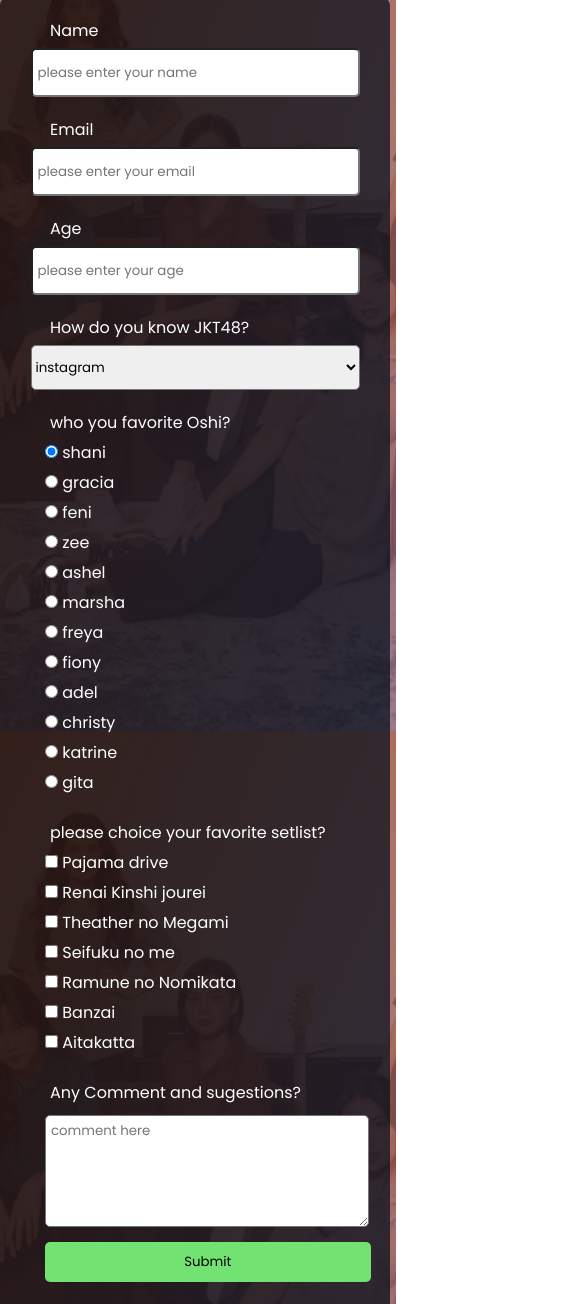
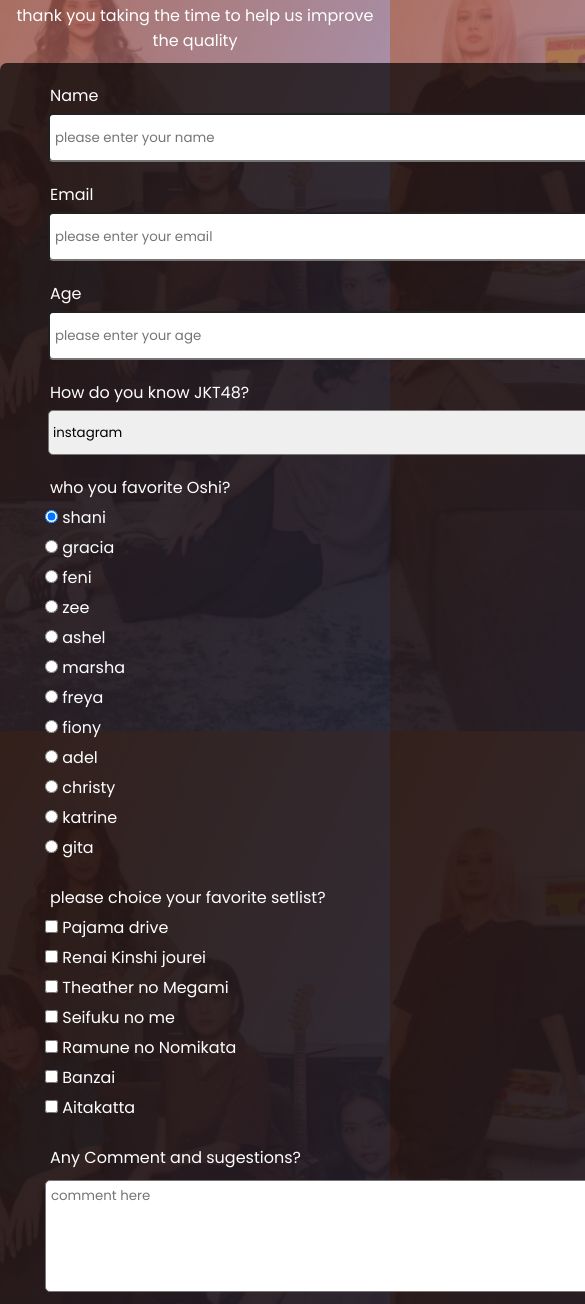
Before and after one commit to Ekoysrn/survey-form-fans-jkt48, a plain HTML site: page index.html in a window 390 px wide. Shown: the part 113-1417 px from the top of the page, 585 px wide, since content can reach past the window. Drawn offline with Linux system fonts and the light colour scheme; a script that the page names is missing.

Commit message:
Revert "add responsive for mobile"

```diff
--- a/styles.css
+++ b/styles.css
@@ -77,51 +77,3 @@
     border:none;
     background-color:rgb(114, 226, 114)
 }
-
-@media screen and (max-width:560px){
-    h1,p{
-        text-align: center;
-        color:#fff;
-        margin:10px;
-        font-size: 18px;
-    }
-
-    .container{
-        width: 350px;
-        margin:auto;
-        background-color:rgba(0, 0, 0, 0.7);
-        color:#fff;
-        padding:20px;
-        border-radius:7px;
-    }
-
-    textarea{
-        display: block;
-        margin-left: 25px;
-        margin-top: 10px;
-        height: 100px;
-        width:89%;
-        border-radius:5px;
-        padding:5px;
-    }
-
-    select{
-        display:block;
-        width: 94%;
-        margin: auto;
-        margin-top:5px;
-        margin-bottom:20px;
-        height:45px;
-        border-radius:5px;
-    }
-
-    button{
-        box-sizing: border-box;
-        margin: 15px 25px;
-        height: 40px;
-        width: 93%;
-        border-radius: 5px;
-        border:none;
-        background-color:rgb(114, 226, 114)
-    }
-}
```
